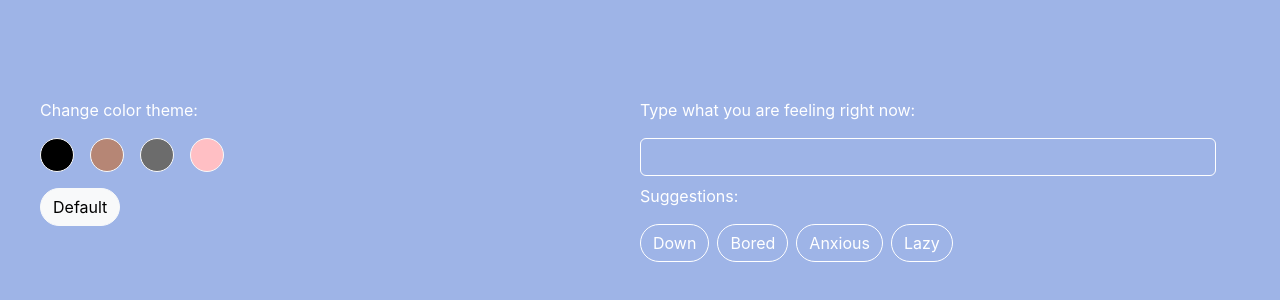
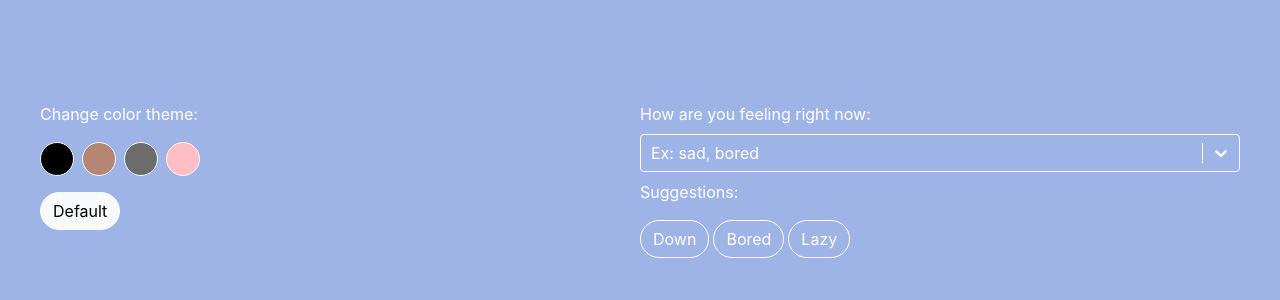
Before and after one commit to jsxNeko/daily-motivation, a React (Create React App) app: page /profile in a window 1280 px wide. Shown: the part 220-520 px from the top of the page. Built offline with nearby package versions, Linux system fonts and the light colour scheme.

Commit message:
Implement react-select and moods data

```diff
--- a/src/components/Home.js
+++ b/src/components/Home.js
@@ -1,57 +1,93 @@
 import '../css/Home.css';
-import { useState, useEffect } from 'react';
+import { useState } from 'react';
+import Select from 'react-select';
 import ColorThemes from '../data/ColorThemes';
+import Moods from '../data/Moods';
 
 const Home = () => {
-	// Check if user has previously selected a color
-	// If not, select the default background color
-	const [ color, setColor ] = useState(localStorage.getItem("background") ?
-										JSON.parse(localStorage.getItem("background")) :
-										'#9eb4e7');
+	const [ mood, setMood ] = useState("");
 
 	const changeTheme = (c) => {
-		setColor(c);
 		localStorage.setItem("background", JSON.stringify(c));
 		document.body.style.backgroundColor = JSON.parse(localStorage.getItem("background"));
 	};
 
+	const customStyles = {
+		control: (base,state) => ({
+			...base,
+			background: "rgba(0,0,0,0)",
+			borderColor: "#fff",
+			boxShadow: state.isFocused ? "0 0 2px 2px #fff" : null,
+			color: "#fff",
+			"&:hover": {
+				borderColor: "#fff",
+			},
+		}),
+		option: base => ({
+			...base,
+			color: "#1b1b1b"
+		}),
+		singleValue: base => ({
+			...base,
+			color: "#fff"
+		}),
+	};
+
+	const customThemes = (theme) => ({
+		...theme,
+		colors: {
+		    ...theme.colors,
+		    neutral20: '#fff',
+		    neutral50: '#fff',
+		    neutral80: '#fff',
+		    primary: "#ffcad8",
+		    primary25: "#ffb4c2",
+		    primary50: "#ffb4c2",
+		},
+	})
+
 	return(
 		<section id="homeSection">
 			<div className="home-grid">
-				<div className="home-item">
+				<div className="home-item1">
 					<p>Change color theme:</p>
 					{
 						// Loop through ColorThemes JSON and return color picker buttons
 						ColorThemes.background.map(c => {
 							if(c.color) {
 								return(
-									<button className="btn btn-light me-3 p-3 rounded-5" onClick={() => changeTheme(c.color)} style={{backgroundColor: c.color}}></button>
+									<button key={c.color} className="btn btn-light me-2 mb-3 p-3 rounded-5" onClick={() => changeTheme(c.color)} style={{backgroundColor: c.color}}></button>
 								);
 							} else {
 								return(
-									<><br/><button className="btn btn-light mt-3 rounded-5" onClick={() => changeTheme(c.default)}>Default</button></>
+									<><br/><button key={c.default} className="btn btn-light rounded-5" onClick={() => changeTheme(c.default)}>Default</button></>
 								);
 							}
 						})
 					}
 				</div>
-				<div className="home-item">
+				<div className="home-item2">
 					<div>
-						<label htmlFor="mood">Type what you are feeling right now:</label>
-						<input className="form-control mt-3" id="mood" type="text"/>
+						<label htmlFor="mood">How are you feeling right now:</label>
+						<Select
+						className="mt-2"
+						id="mood-input"
+						placeholder="Ex: sad, bored"
+						styles={customStyles}
+						theme={customThemes}
+						options={Moods}>
+						</Select>
 					</div>
+
 					<div className="mt-2">
 						<p>Suggestions:</p>
-						<button className="btn btn-transparent rounded-5 me-2">
+						<button className="btn btn-transparent rounded-5 me-1">
 							Down
 						</button>
-						<button className="btn btn-transparent rounded-5 me-2">
+						<button className="btn btn-transparent rounded-5 me-1">
 							Bored
 						</button>
-						<button className="btn btn-transparent rounded-5 me-2">
-							Anxious
-						</button>
-						<button className="btn btn-transparent rounded-5 me-2">
+						<button className="btn btn-transparent rounded-5 me-1">
 							Lazy
 						</button>
 					</div>
```
